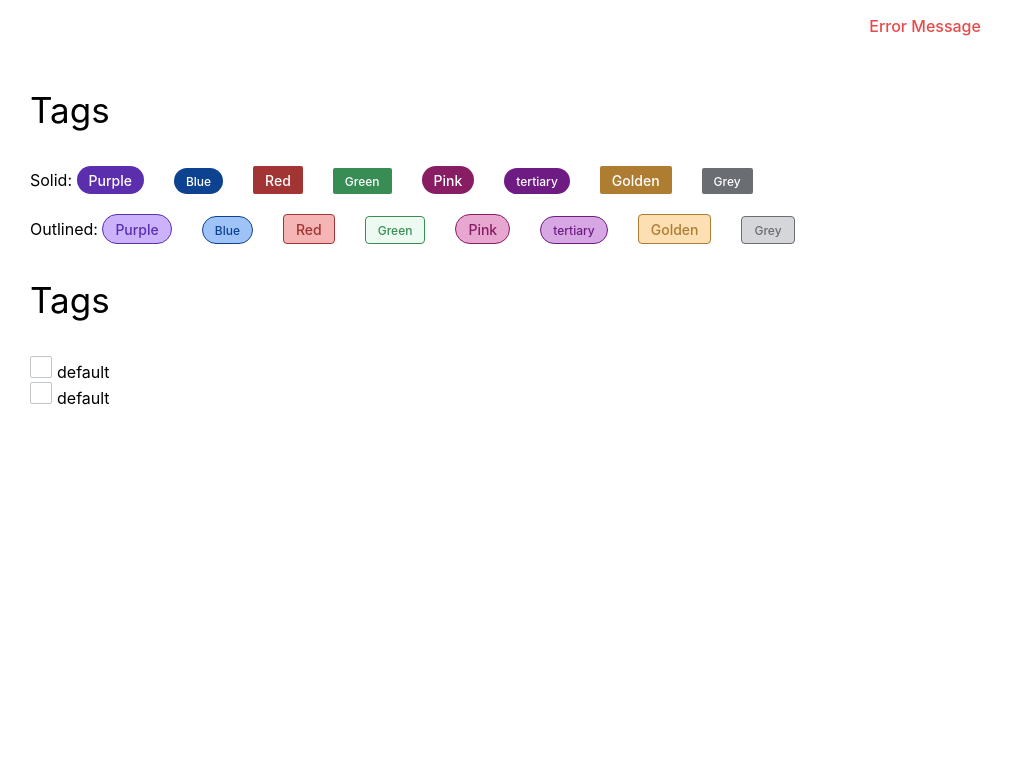
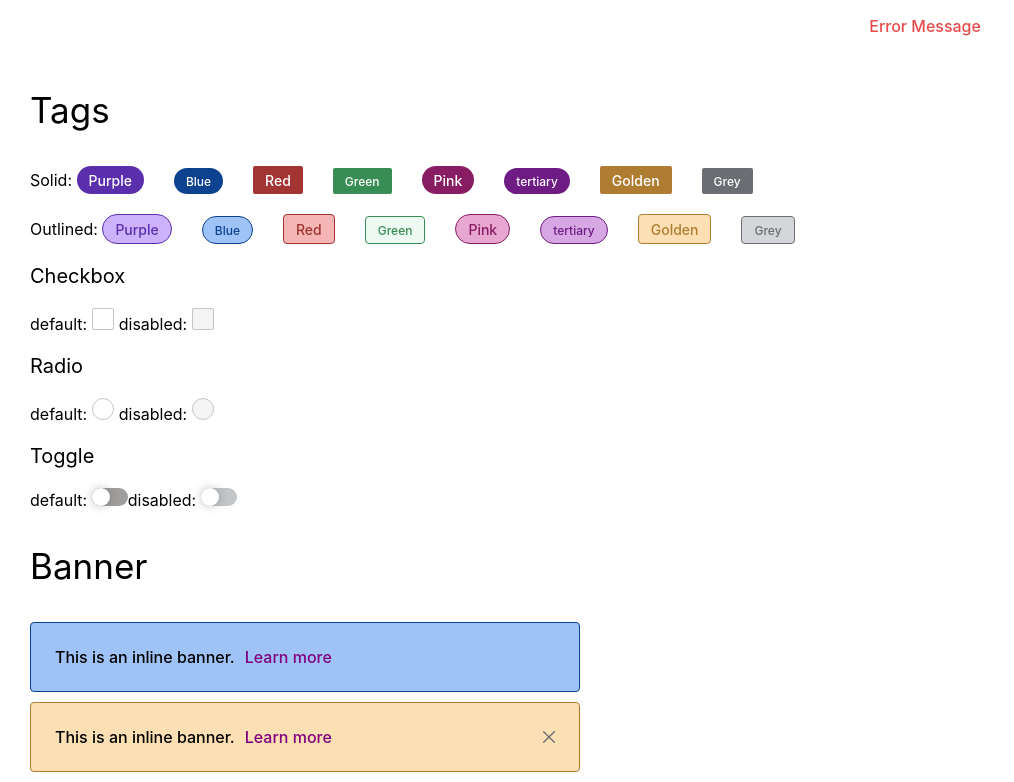
Before and after one commit to dikshashukla455/Design-system, a React (Create React App) app: page / in a window 1280 px wide. Shown: the part 2320-3102 px from the top of the page, without its empty margins (0-1014 px from the left). Before the commit the page ends 2728 px from the top, so only its background shows below. Built offline with nearby package versions, Linux system fonts and the light colour scheme.

Commit message:
Added the checkbox,radio,toggle and Banner components

```diff
--- a/src/App.js
+++ b/src/App.js
@@ -12,7 +12,8 @@ import { TextField, TextArea } from "./components/TextField/TextField";
 import Dropdown from "./components/TextField/Dropdown";
 import UploadFile from "./components/TextField/UploadFile";
 import Tag from "./components/Tags/Tag";
-import { Checkbox } from "./components/TextField/ButtonComponent";
+import { Checkbox,Radio,Toggle } from "./components/TextField/ButtonComponent";
+import Banner from "./components/Banner/Banner";
 
 function App() {
 	return (
@@ -306,13 +307,28 @@ function App() {
 				fontSize="12px"
 			/>
 
-			{/*==================== CHECKBOX COMPONENT ======================= */}
+			{/*==================== INPUT FIELD BUTTONS COMPONENT ======================= */}
+			{/* checkbox */}
+			<p style={{ fontSize: "20px" }}>Checkbox</p>
+			default: <Checkbox checkColor="accent" />
+			disabled: <Checkbox variant="disabled" />
+			{/* radio */}
+			<p style={{ fontSize: "20px" }}>Radio</p>
+			default: <Radio />
+			disabled: <Radio variant="disabled" />
+			{/* toggle */}
+			<p style={{ fontSize: "20px" }}>Toggle</p>
+			default: <Toggle checkColor="success"/>
+			disabled: <Toggle variant="disabled" />
 
-			<p style={{ fontSize: "35px" }}>Tags</p>
-			<Checkbox checkColor="s500" />
-			<Checkbox variant="disabled" />
 			{/*==================== ALERT COMPONENT ======================= */}
 			{/*==================== BANNER COMPONENT ======================= */}
+
+			<p style={{ fontSize: "35px" }}>Banner</p>
+			{/* Default variant (simply by clicking on the banner) */}
+			<Banner bannerText="This is an inline banner." BannerColor="primary"/>
+			{/* adding the cross (to close by clicking on it) based on the crossed variant  */}
+			<Banner bannerText="This is an inline banner." BannerColor="warning" variant="crossed"/>
 			{/*==================== TOOLTIP COMPONENT ======================= */}
 		</div>
 	);
--- /dev/null
+++ b/src/components/Banner/Banner.js
@@ -0,0 +1,40 @@
+import { React, useState } from "react";
+import { DarkTagColor, LightTagColor } from "../colors/UtilityFunction";
+import BannerImg from "../images/cross.svg";
+function Banner({ bannerText, BannerColor, variant }) {
+	const [isOpen, setIsOpen] = useState(true); // setting the state for closing the banner initially it is opened
+	if (!isOpen) {
+		return null;
+	}
+	const onCloseHandler = () => {
+		// adding the functionality for closing the banner by clicking
+		setIsOpen(false);
+	};
+	return (
+		<>
+			<div
+				className="banner"
+				style={{
+					backgroundColor: `${LightTagColor(BannerColor)}`,
+					borderColor: `${DarkTagColor(BannerColor)}`,
+				}} // background color and border color of the banner based on the Banner prop passed by the user
+				onClick={variant !== "crossed" && onCloseHandler} // if crossed variant then closed the banner by clicking on it will be disabled
+			>
+				<div className="banner-text">
+					{/* user pass data */}
+					{bannerText}
+					<span style={{ color: "purple" }}>Learn more</span>
+				</div>
+				{/* cross image will be added based on the crossed variant and closed the banner by clicking on the cross image*/}
+				<img
+					src={variant === "crossed" ? BannerImg : ""}
+					alt=""
+					onClick={() => setIsOpen(false)}
+					className="banner-image"
+				/>
+			</div>
+		</>
+	);
+}
+
+export default Banner;
--- a/src/components/TextField/ButtonComponent.js
+++ b/src/components/TextField/ButtonComponent.js
@@ -1,40 +1,100 @@
 import { React, useState } from "react";
 import { colors } from "../Data/ColorData";
-import { getThemeColor } from "../colors/UtilityFunction";
-export const Checkbox = (checkColor, variant) => {
-	const [checked, setChecked] = useState(true);
+import { getThemeColor, DarkTagColor } from "../colors/UtilityFunction";
+// ===================== CHECKBOX COMPONENT ==========================
+export const Checkbox = ({ checkColor, variant, label }) => {
+	const [checked, setChecked] = useState(false); // setting the state for the checkbox initially not checked
 
 	return (
 		<>
-			{variant === "disabled" ? (
-				<div>
-					<label className="checkbox" htmlFor="myCheckbox_one">
-						<input
-							type="checkbox"
-							className="check_input"
-							id="myCheckbox_one"
-							name="myCheckbox"
-							disabled
-						/>
-						<div className="checkmark"></div>
-						default
-					</label>
-				</div>
-			) : (
-				<div>
-					<label className="checkbox" htmlFor="myCheckbox_three">
-						<input
-							type="checkbox"
-							className="check_input"
-							id="myCheckbox_three"
-							name="myCheckbox_disable"
-
-						/>
-						<div class="checkmark"></div>
-						default
-					</label>
-				</div>
-			)}
+			<label
+				className="checkbox"
+				htmlFor={variant === "disabled" ? "myCheckBoxDisable" : "myCheckbox"}
+			>
+				<input
+					type="checkbox"
+					className="check_input"
+					id={variant === "disabled" ? "myCheckBoxDisable" : "myCheckbox"}
+					name="myCheckBox"
+					onChange={() => setChecked(!checked)} // on and off checkbox functionality
+					disabled={variant === "disabled" ? true : false} // setting the disabled state based on the disable variant
+				/>
+				{/* creating a custom checkbox */}
+				<div
+					className="checkmark"
+					style={{
+						backgroundColor: `${
+							checked ? DarkTagColor(checkColor) : "" // changing the background color of the checkbox based on the variant
+						} ${variant === "disabled" ? "#f5f5f6" : ""}`, // change the background color for the disabled variant
+					}}
+				></div>
+				{/* user pass data */}
+				{label}
+			</label>
 		</>
 	);
 };
+// ===================== RADIO COMPONENT ==========================
+export const Radio = ({ checkColor, variant, label }) => {
+	const [checked, setChecked] = useState(false); // setting the state for the checkbox initially not checked
+
+	return (
+		<>
+			<label
+				className="radio"
+				htmlFor={variant === "disabled" ? "myRadioDisable" : "myRadio"}
+			>
+				<input
+					type="radio"
+					className="radio_input"
+					id={variant === "disabled" ? "myRadioDisable" : "myRadio"}
+					name="myRadio"
+					onChange={() => setChecked(!checked)} // on and off checkbox functionality
+					disabled={variant === "disabled" ? true : false} // setting the disabled state based on the disable variant
+				/>
+				{/* creating a custom radio button */}
+				<div
+					className="circle"
+					style={{
+						backgroundColor: `${variant === "disabled" ? "#f5f5f6" : ""}`,
+					}} // changing the background color of the radio based on the  disabled variant
+				></div>
+				{/*user pass data */}
+				{label}
+			</label>
+		</>
+	);
+};
+// ===================== TOGGLE COMPONENT ==========================
+export const Toggle = ({ checkColor, variant, label }) => {
+	const [checked, setChecked] = useState(false);
+
+	return (
+		<>
+			<label
+				className="toggle"
+				htmlFor={variant === "disabled" ? "myToggleDisable" : "myToggle"}
+			>
+				<input
+					className="toggle__input"
+					name="toggle"
+					type="checkbox"
+					id={variant === "disabled" ? "myToggleDisable" : "myToggle"}
+					onChange={() => setChecked(!checked)} // on and off checkbox functionality
+					disabled={variant === "disabled" ? true : false} // setting the disabled state based on the disable variant
+				/>
+				{/* creating a custom toggle button */}
+				<div
+					className={`toggle__fill`}
+					style={{
+						backgroundColor: `${
+							checked ? DarkTagColor(checkColor) : "" // changing the background color of the toggle based on the variant
+						} ${variant === "disabled" ? "#c3c6c9" : ""}`, // change the background color for the disabled variant
+					}}
+				></div>
+				{/*user pass data */}
+				{label}
+			</label>
+		</>
+	);
+};
--- a/src/index.css
+++ b/src/index.css
@@ -1,3 +1,5 @@
+
+
 body {
 	margin: 0;
 	font-family: -apple-system, BlinkMacSystemFont, "Segoe UI", "Roboto", "Oxygen",
@@ -17,12 +19,13 @@ body {
 button {
 	font-size: 16px;
 	padding: 13px 32px;
-	text-transform:uppercase;
+	text-transform: uppercase;
 	border: none;
 	font-weight: 500;
 	border-radius: 4px;
 	margin-left: 10px;
 	margin-bottom: 10px;
+	cursor: pointer;
 }
 .buttonNone {
 	background: transparent;
@@ -69,7 +72,7 @@ input[type="file"] {
 	display: inline-block;
 	padding: 5.5px 12px;
 	margin-right: 30px;
-	font-weight:500;
+	font-weight: 500;
 }
 .radio_input,
 .check_input {
@@ -77,7 +80,6 @@ input[type="file"] {
 }
 .check_input:checked ~ .checkmark {
 	border: none;
-	background-color: aqua;
 }
 .checkbox .checkmark {
 	display: inline-block;
@@ -89,6 +91,7 @@ input[type="file"] {
 	border: 1px solid #c3c6c9;
 	border-radius: 2px;
 }
+
 .check_input:checked ~ .checkmark::after {
 	content: "";
 	display: block;
@@ -102,6 +105,69 @@ input[type="file"] {
 	top: 40%;
 	transform: translate(-50%, -50%) rotate(-45deg);
 }
+.radio .circle {
+	display: inline-block;
+	position: relative;
+	margin-right: 5px;
+	width: 20px;
+	height: 20px;
+	cursor: pointer;
+	border-radius: 50%;
+	border: 1px solid #c3c6c9;
+}
+.radio_input:checked ~ .circle {
+	border: 1px solid #c3c6c9;
+
+}
+.radio_input:checked ~ .circle::after {
+	content: "";
+	display: block;
+	width: 12px;
+	height: 12px;
+	border-radius: 50%;
+	background-color: blue;
+	position: absolute;
+	left: 50%;
+	top: 50%;
+	transform: translate(-50%, -50%);
+}
+.toggle {
+	--width: 36px;
+	--height: calc((var(--width)) / 2);
+	--border-radius: calc(var(--height) / 2);
+
+	display: inline-block;
+	cursor: pointer;
+}
+
+.toggle__input {
+	display: none;
+}
+
+.toggle__fill {
+	position: relative;
+	width: var(--width);
+	height: var(--height);
+	border-radius: var(--border-radius);
+	background: #a09d9d;
+	transition: background 0.2s;
+}
+.toggle__fill::after {
+	content: "";
+	position: absolute;
+	top: 0;
+	left: 0;
+	height: var(--height);
+	width: var(--height);
+	background: #ffffff;
+	box-shadow: 0 0 10px rgba(0, 0, 0, 0.25);
+	border-radius: var(--border-radius);
+	transition: transform 0.2s;
+}
+
+.toggle__input:checked ~ .toggle__fill::after {
+	transform: translateX(var(--height));
+}
 .input_label {
 	font-size: 16px;
 	font-weight: 500;
@@ -112,15 +178,35 @@ input[type="file"] {
 	font-size: 16px;
 	font-weight: 500;
 	line-height: 24px;
-	color: #6A6D71;
+	color: #6a6d71;
 }
 input {
 	border: unset;
 	border: 1px solid #c3c6c9;
 }
 .input_error {
-	color: #E84A4A;
+	color: #e84a4a;
 	font-size: 16px;
 	font-weight: 500;
 	line-height: 24px;
 }
+.banner{
+	display: flex;
+	justify-content:space-between;
+	padding:24px;
+	width:500px;
+	border-width: 1px;
+	border-style: solid;
+	border-radius:4px;
+	margin-bottom:10px;
+	font-weight: 500;
+	font-size: 16px;
+}
+.banner-text{
+	display: inline-block;
+
+
+}
+.banner-image{
+	cursor: pointer;
+}
```
Also changed, not shown: src/components/images/cross.svg (added).
